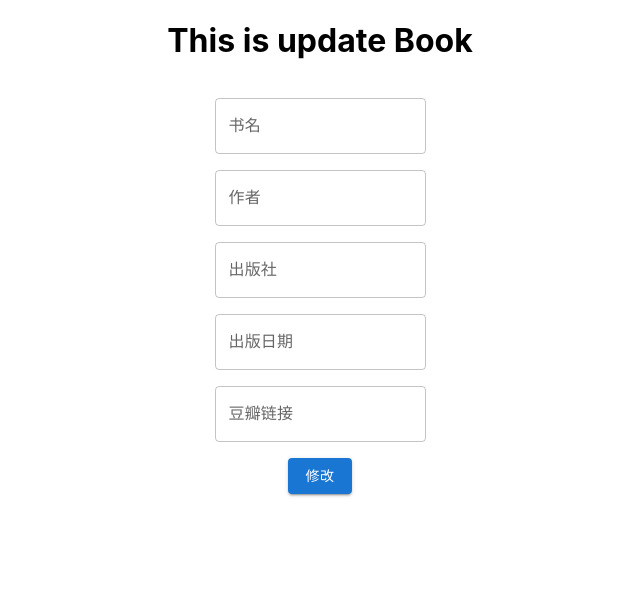
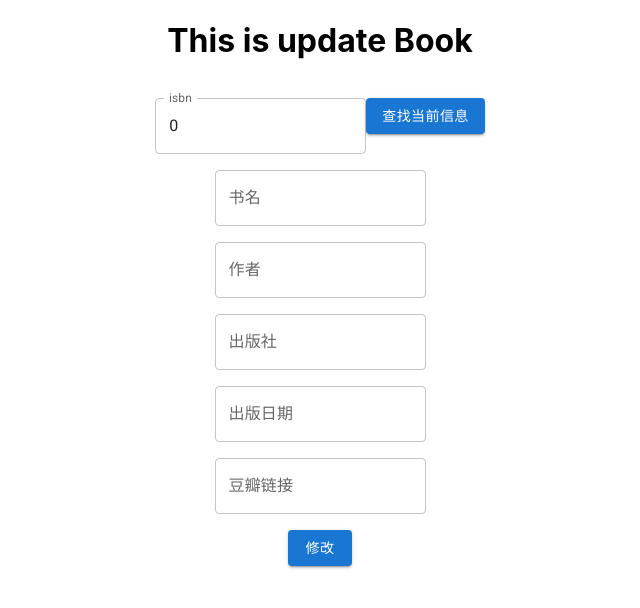
Before and after one commit to OkenBarrel/TestbookGenius, a React (Create React App) app in the folder textbook_genius/frontend/reactapp/: page /update in a window 1280 px wide. Shown: the top 608 px of the page, without its empty margins (320-960 px from the left). Built offline with nearby package versions, Linux system fonts and the light colour scheme.

Commit message:
feat:update UpdateBookPage

```diff
--- a/textbook_genius/frontend/reactapp/src/components/HomePage.js
+++ b/textbook_genius/frontend/reactapp/src/components/HomePage.js
@@ -33,9 +33,8 @@ function HomePage(props) {
           <Route path="/" element={renderHomePage()} />
           <Route path="/create" element={<CreateBookPage/>} />
           <Route path="/book/:isbn" element={<Book/>} />
+          <Route path="/update" element={<UpdateBookPage/>} />
           <Route path="/register" element={<RegisterPage/>} />
-          <Route path="/update" element={<UpdateBookPage/>} />
-          <Route path="/register" />
           <Route path="/login" element={<LoginPage/>}/>
           <Route path="/user/:userId"/>
           {/* <Route path=/> */}
--- a/textbook_genius/frontend/reactapp/src/components/UpdateBookPage.js
+++ b/textbook_genius/frontend/reactapp/src/components/UpdateBookPage.js
@@ -5,7 +5,7 @@ import {useNavigate} from 'react-router-dom';
 
 function UpdateBookPage(props){
     {/*initial value is different, depends on the book information*/}
-    {/*const[isbn,setIsbn]=useState(0);*/}
+    const[isbn,setIsbn]=useState(0);
     const[title,setTitle]=useState("");
     const[author,setAuthor]=useState("");
     const[publisher,setPublisher]=useState("");
@@ -15,7 +15,27 @@ function UpdateBookPage(props){
 
     const navigate=useNavigate();
 
-    function handleSubmit(){
+    async function handleGetNow(){
+        const requestOption={
+            method:"PATCH",
+            headers:{"Content-Type": "application/json"},
+            body:JSON.stringify({
+                book:{
+                    title:title,
+                    author:author,
+                    publisher:publisher,
+                    pubdate:pubdate,
+                    cover:cover,
+                    douban_url:douban_url
+                },
+            }),
+        };
+        fetch("/api/update-book",requestOption)
+        .then((response)=>response.json())
+    }
+
+
+    async function handleSubmit(){
         console.log("handling submit")
         const requestOption={
             method:"PATCH",
@@ -42,24 +62,24 @@ function UpdateBookPage(props){
                     <Grid item xs={12} align="center">
                         <h1>This is update Book</h1>
                     </Grid>
-                    {/*<Grid item xs={12} align="center">
-                        <h1>ISBN:</h1>
-
-                    </Grid> */ }
+                    <Grid item xs={12} align="center">
+                        <TextField value={isbn} label={"isbn"} onChange={(e)=>{setIsbn(e.target.value)}}/>
+                        <Button variant="contained" onClick={handleGetNow}>查找当前信息</Button>
+                    </Grid>
                     <Grid item xs={12} align="center">
                         <TextField value={title} label={"书名"} onChange={(e)=>{setTitle(e.target.value)}}/>
                     </Grid>
                     <Grid item xs={12} align="center">
-                        <TextField value={title} label={"作者"} onChange={(e)=>{setAuthor(e.target.value)}}/>
+                        <TextField value={author} label={"作者"} onChange={(e)=>{setAuthor(e.target.value)}}/>
                     </Grid>
                     <Grid item xs={12} align="center">
-                        <TextField value={title} label={"出版社"} onChange={(e)=>{setPublisher(e.target.value)}}/>
+                        <TextField value={publisher} label={"出版社"} onChange={(e)=>{setPublisher(e.target.value)}}/>
                     </Grid>
                     <Grid item xs={12} align="center">
-                        <TextField value={title} label={"出版日期"} onChange={(e)=>{setPubdate(e.target.value)}}/>
+                        <TextField value={pubdate} label={"出版日期"} onChange={(e)=>{setPubdate(e.target.value)}}/>
                     </Grid>
                     <Grid item xs={12} align="center">
-                        <TextField value={title} label={"豆瓣链接"} onChange={(e)=>{setDouban(e.target.value)}}/>
+                        <TextField value={douban_url} label={"豆瓣链接"} onChange={(e)=>{setDouban(e.target.value)}}/>
                     </Grid>
                     <Grid item xs={12} align="center">
                         <Button variant="contained" onClick={handleSubmit}>修改</Button>
```
Also changed, not shown: 1 other file (tests, documents, lock files or other folders).
